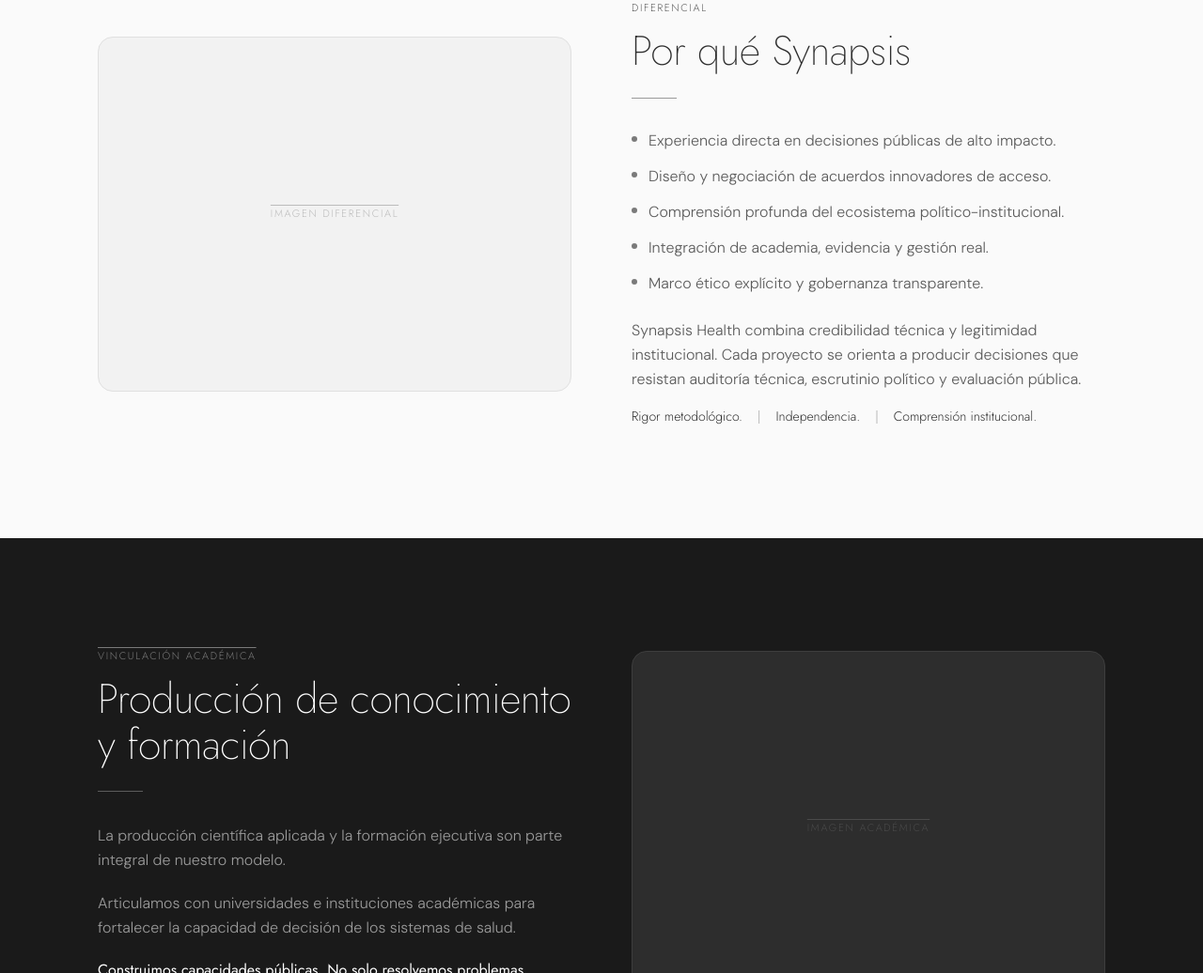
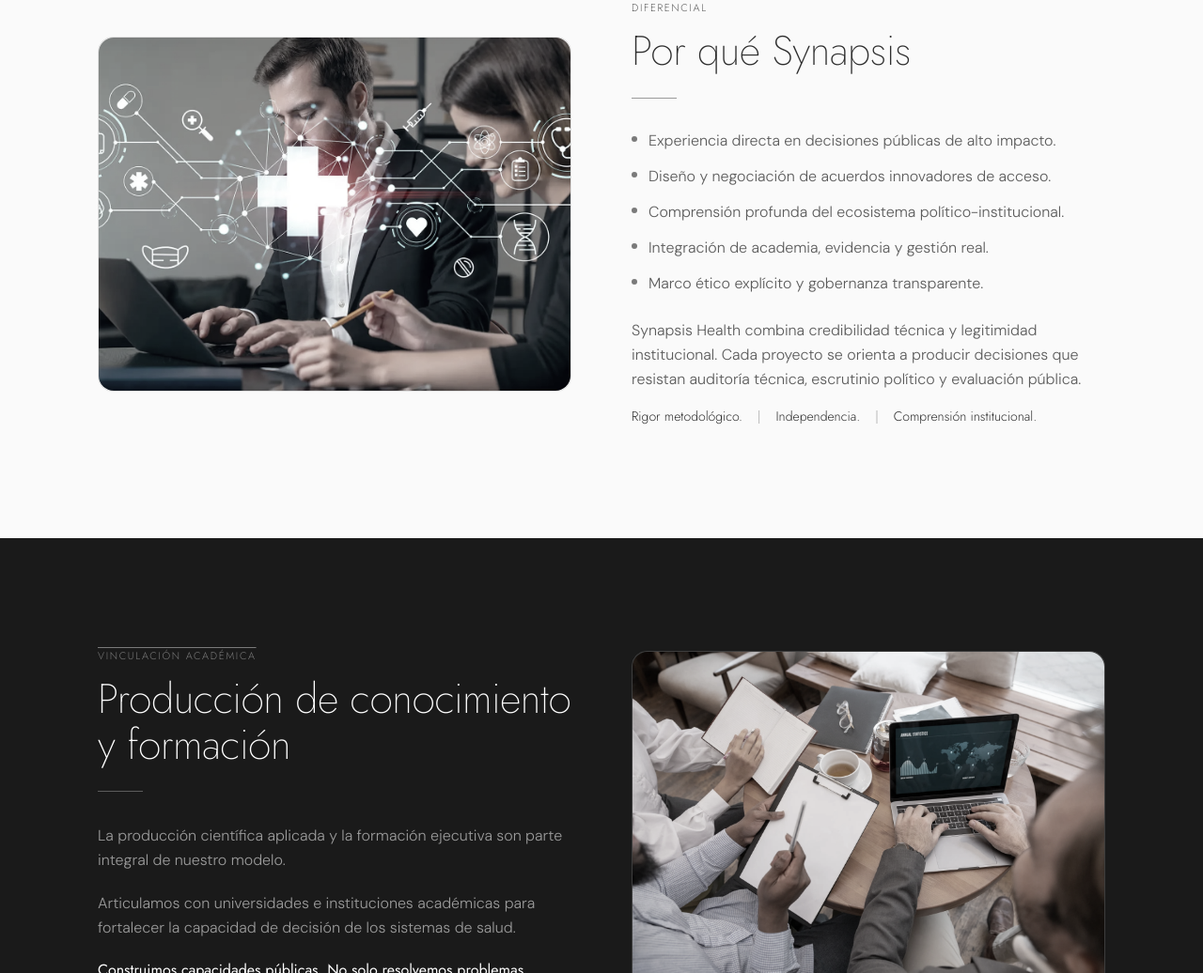
Before and after one commit to sebastianRavenna/synapsishealth, a website: page index.html in a window 1280 px wide. Shown: the part 3019-4055 px from the top of the page at 94% size. Drawn offline with nearby package versions, Linux system fonts and the light colour scheme; files that its build step writes are made by us from their sources.

Commit message:
fotos home

```diff
--- a/index.html
+++ b/index.html
@@ -214,7 +214,7 @@
         <div class="reveal md:row-span-2 flex items-center">
           <!-- IMG: Imagen institucional — arquitectura de decisión, redes, conexiones -->
           <div class="aspect-[4/3] bg-graphite-50 rounded-2xl border border-graphite-100 flex items-center justify-center w-full">
-            <img src="./assets/img/quienes_somos.jpg" class="rounded-2xl h-full object-cover" alt="">
+            <img src="./assets/img/quienes_somos.webp" class="rounded-2xl h-full object-cover" style="filter: grayscale(70%)" alt="">
           </div>
         </div>
         <!-- Content -->
@@ -379,7 +379,7 @@
         <div class="reveal md:row-span-2 md:col-start-1 md:row-start-1 flex items-center">
           <!-- IMG: Imagen de diferencial — profesionalismo, confianza, rigor -->
           <div class="aspect-[4/3] bg-graphite-50 rounded-2xl border border-graphite-100 flex items-center justify-center w-full">
-            <span class="overline text-graphite-200">Imagen diferencial</span>
+            <img src="./assets/img/diferencial.webp" class="rounded-2xl h-full object-cover" style="filter: grayscale(70%)" alt="">
           </div>
         </div>
         <!-- Content -->
@@ -440,7 +440,7 @@
         <div class="reveal md:row-span-2 flex items-center">
           <!-- IMG: Imagen académica — universidad, formación, investigación -->
           <div class="aspect-[4/3] bg-graphite-800 rounded-2xl border border-graphite-700 flex items-center justify-center w-full">
-            <span class="overline text-graphite-600">Imagen académica</span>
+            <img src="./assets/img/academico.webp" class="rounded-2xl h-full object-cover" style="filter: grayscale(70%)" alt="">
           </div>
         </div>
         <!-- Content -->
```
Also changed, not shown: assets/icons/Copia de Copia de og-image Synapsis.png (added), assets/icons/Synapsis_Bl_beige.png (added), assets/icons/favicon.png, assets/icons/favicon2.png (added), assets/icons/favicon3.png (added), assets/icons/og-image Synapsis (3).png (added), assets/img/academico.webp (added), assets/img/arqui 1.webp (added), assets/img/diferencial.webp (added), assets/img/el desafio.webp (added), assets/img/hero_sinapsis.webp (added), assets/img/quienes_somos.webp (added).
